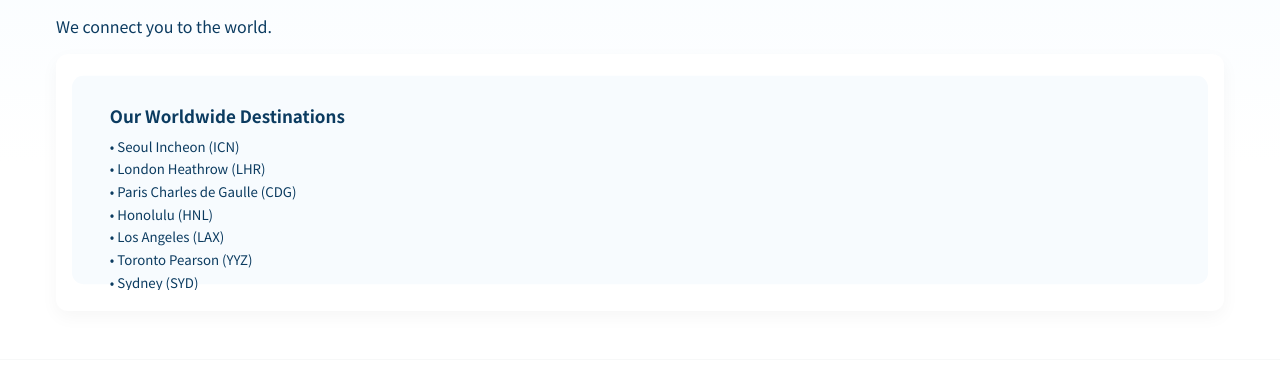
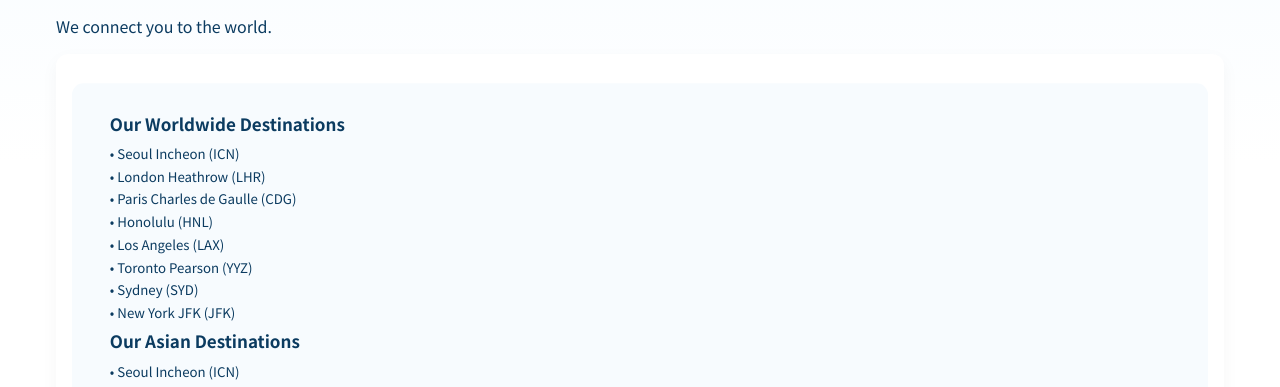
Before and after one commit to Gio1112/korean-air, a plain HTML site: page network.html in a window 1280 px wide. Shown: the part 158-545 px from the top of the page. Drawn offline with Linux system fonts and the light colour scheme.

Commit message:
Update network.html

```diff
--- a/network.html
+++ b/network.html
@@ -31,7 +31,7 @@
     <section class="network-map card">
       <div class="map-graphic">
         <!-- simple stylized map placeholder -->
-        <svg width="100%" height="220" viewBox="0 0 1200 220" preserveAspectRatio="xMidYMid meet" xmlns="http://www.w3.org/2000/svg">
+        <svg width="100%" height="500" viewBox="0 0 1200 500" preserveAspectRatio="xMidYMid meet" xmlns="http://www.w3.org/2000/svg">
           <rect width="100%" height="100%" rx="12" fill="#f7fbfe"/>
           <g transform="translate(40,30)" fill="#0b3b60" font-family="Noto Sans KR, sans-serif">
           <text x="0" y="20" font-size="18" font-weight="700">
```
